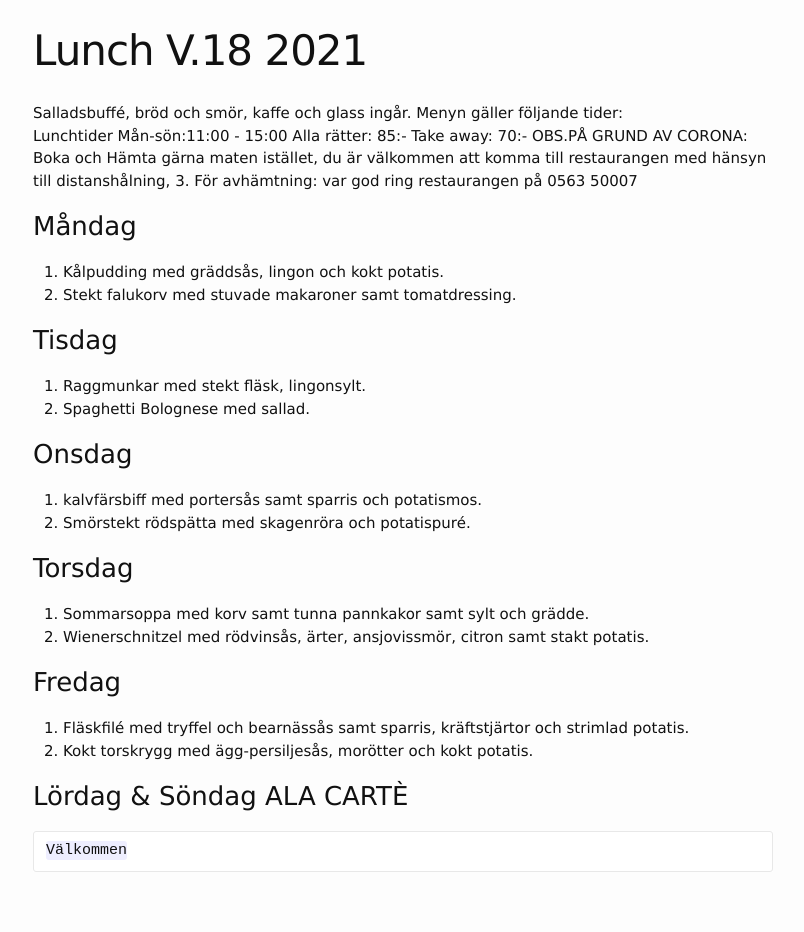
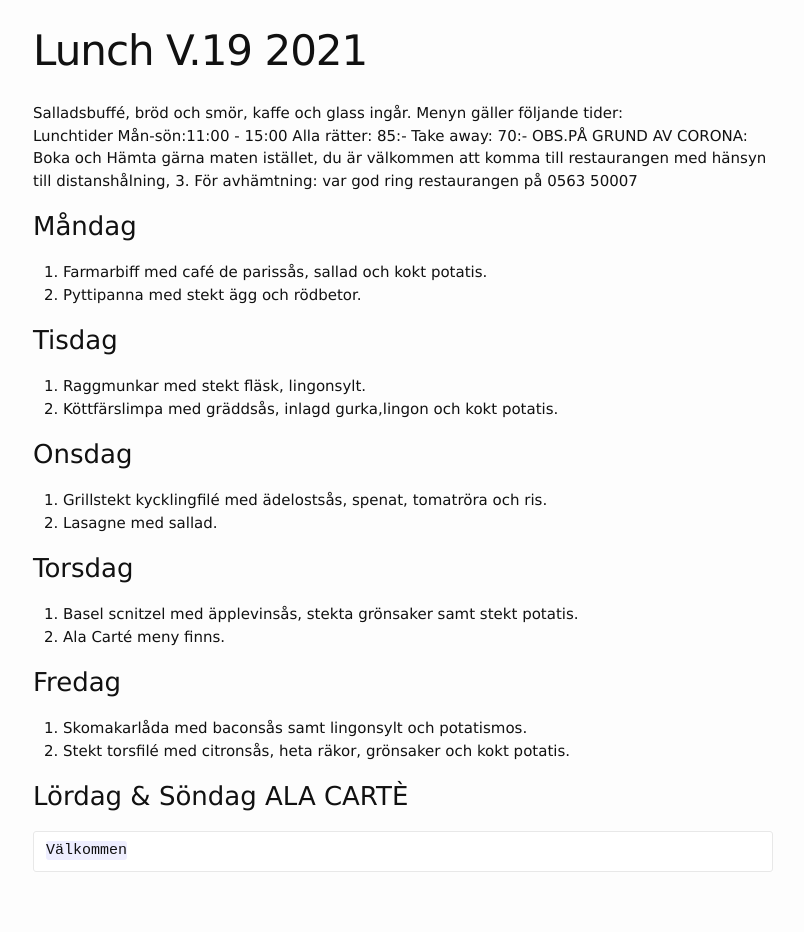
Before and after one commit to FarInn62/farinn62.github.io, a Jekyll site: the page built from lunch.md, in a window 1280 px wide. Shown: the whole page, without its empty margins (237-1041 px from the left). Built offline with Jekyll 4.4.1, drawn with Linux system fonts in a browser that asks for light colours.

Commit message:
Update lunch.md

```diff
--- a/lunch.md
+++ b/lunch.md
@@ -1,6 +1,6 @@
 ---
 layout: foodmenu
-title: Lunch V.18 2021
+title: Lunch V.19 2021
 permalink: /lunch/
 published: true
 ---
@@ -12,24 +12,24 @@ OBS.PÅ GRUND AV CORONA: Boka och Hämta gärna maten istället, du är välkomm
 
 
 ### Måndag
-1. Kålpudding med gräddsås, lingon och kokt potatis.
-2. Stekt falukorv med stuvade makaroner samt tomatdressing.
+1. Farmarbiff med café de parissås, sallad och kokt potatis.
+2. Pyttipanna med stekt ägg och rödbetor.
 
 ### Tisdag
 1. Raggmunkar med stekt fläsk, lingonsylt.
-2. Spaghetti Bolognese med sallad.
+2. Köttfärslimpa med gräddsås, inlagd gurka,lingon och kokt potatis.
 
 ### Onsdag
-1. kalvfärsbiff med portersås samt sparris och potatismos.
-2. Smörstekt rödspätta med skagenröra och potatispuré.
+1. Grillstekt kycklingfilé med ädelostsås, spenat, tomatröra och ris.
+2. Lasagne med sallad.
 
 ### Torsdag
-1. Sommarsoppa med korv samt tunna pannkakor samt sylt och grädde.
-2. Wienerschnitzel med rödvinsås, ärter, ansjovissmör, citron samt stakt potatis.
+1. Basel scnitzel med äpplevinsås, stekta grönsaker samt stekt potatis.
+2. Ala Carté meny finns.
 
 ### Fredag
-1. Fläskfilé med tryffel och bearnässås samt sparris, kräftstjärtor och strimlad potatis.
-2. Kokt torskrygg med ägg-persiljesås, morötter och kokt potatis.
+1. Skomakarlåda med baconsås samt lingonsylt och potatismos.
+2. Stekt torsfilé med citronsås, heta räkor, grönsaker och kokt potatis.
 
 
 ### Lördag & Söndag ALA CARTÈ
```
